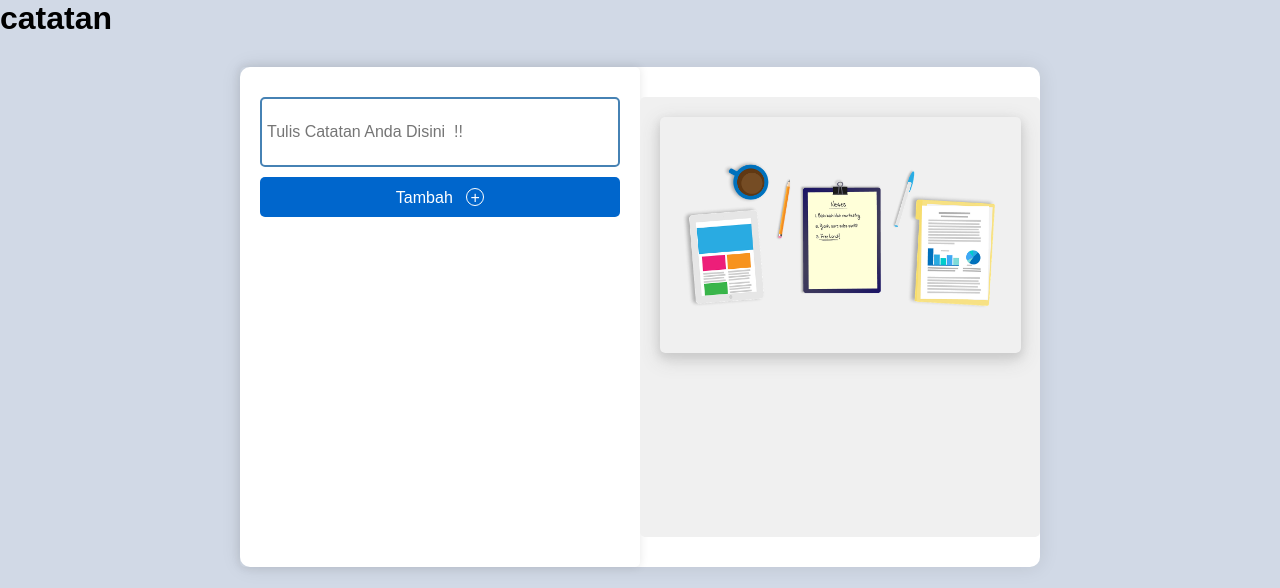
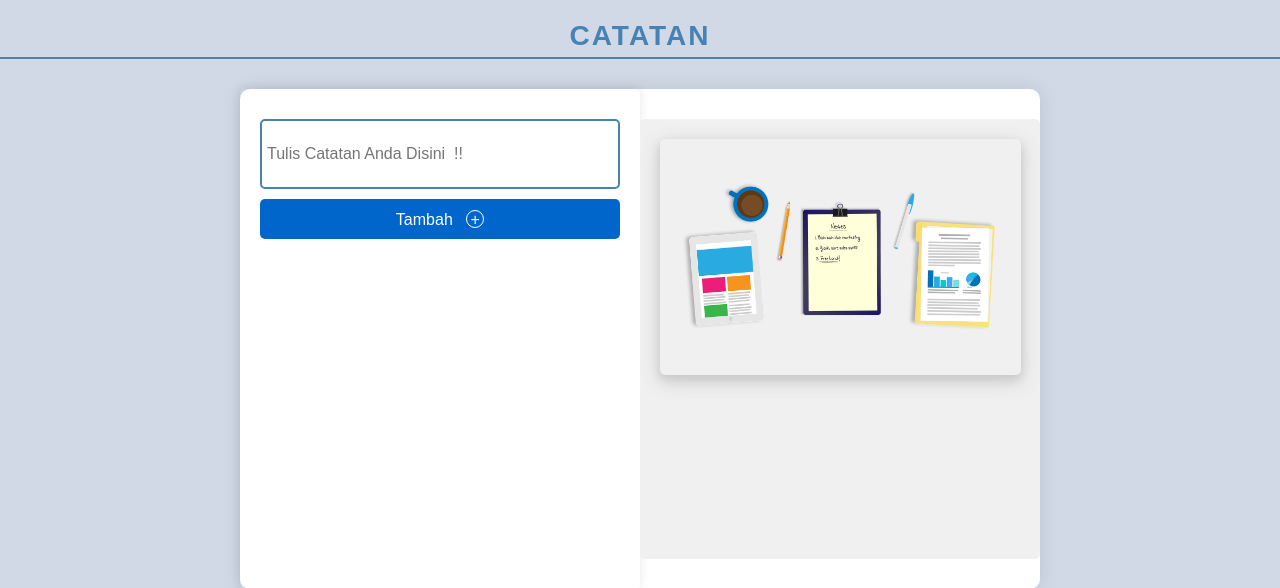
Before and after one commit to muzzto/BBP_Uas, a PHP site: page / in a window 1280 px wide; the page is wider, and only the part inside the window is pictured. Shown: the top 588 px of that part. Run offline with PHP 8.4, Linux system fonts and the light colour scheme; data that the repository does not hold is empty.

Commit message:
style.css

```diff
--- a/css/style.css
+++ b/css/style.css
@@ -1,6 +1,38 @@
 body {
-  background: #d1d9e6; /* Ganti warna latar belakang */
-  font-family: 'Arial', sans-serif; /* Ganti jenis font */
+  background: #d1d9e6;
+  font-family: 'Arial', sans-serif;
+}
+
+h1.catatan {
+  text-align: center;
+  font-size: 28px;
+  color: #4682b4;
+  margin-top: 20px;
+  margin-bottom: 10px;
+  text-transform: uppercase;
+  font-weight: bold;
+  letter-spacing: 2px;
+  position: relative;
+  border-bottom: 2px solid #4682b4; /* Tambahkan border bawah */
+  padding-bottom: 5px; /* Beri padding pada bagian bawah */
+}
+
+h1.catatan:before,
+h1.catatan:after {
+  content: '';
+  position: absolute;
+  top: 50%;
+  width: 50px;
+  height: 2px;
+  background: #4682b4;
+}
+
+h1.catatan:before {
+  left: -60px;
+}
+
+h1.catatan:after {
+  right: -60px;
 }
 
 * {
```
Also changed, not shown: other parts of css/style.css (+22 -22 lines).
